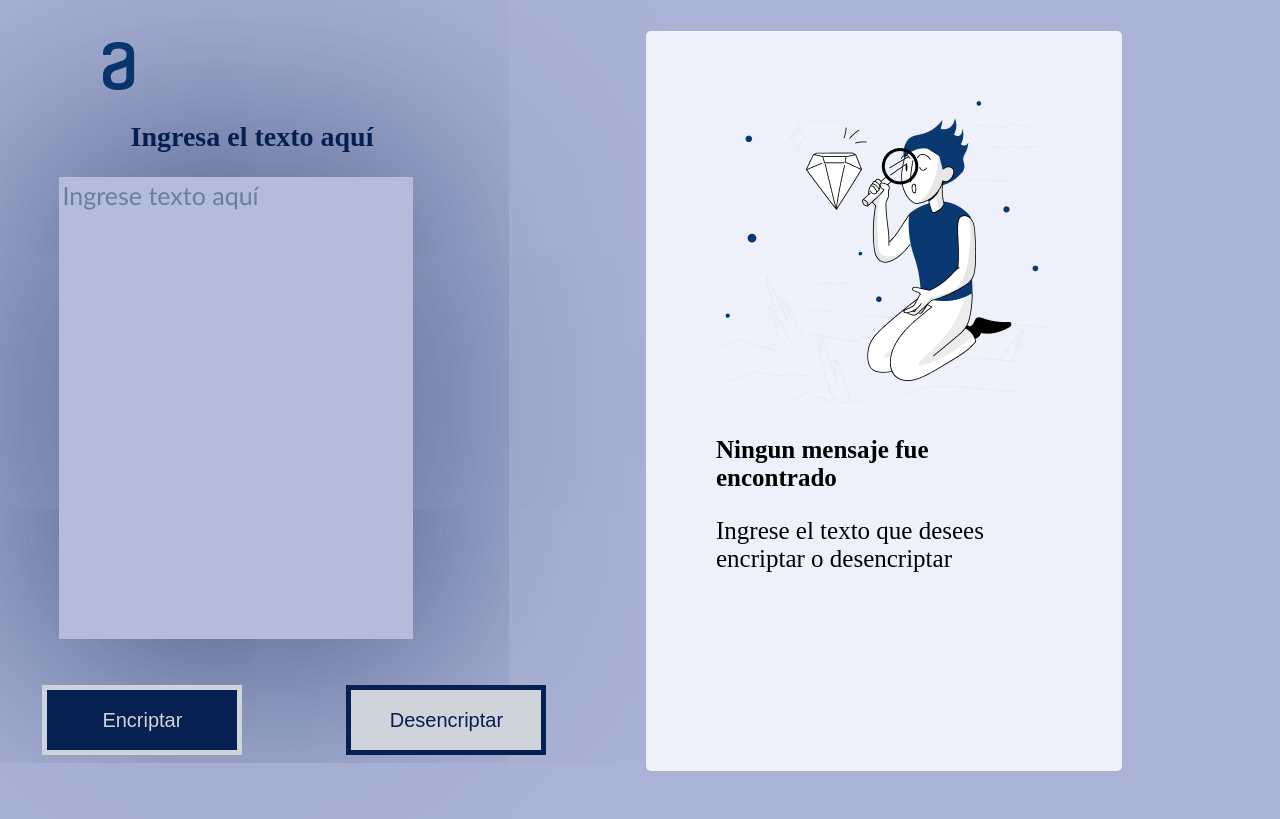
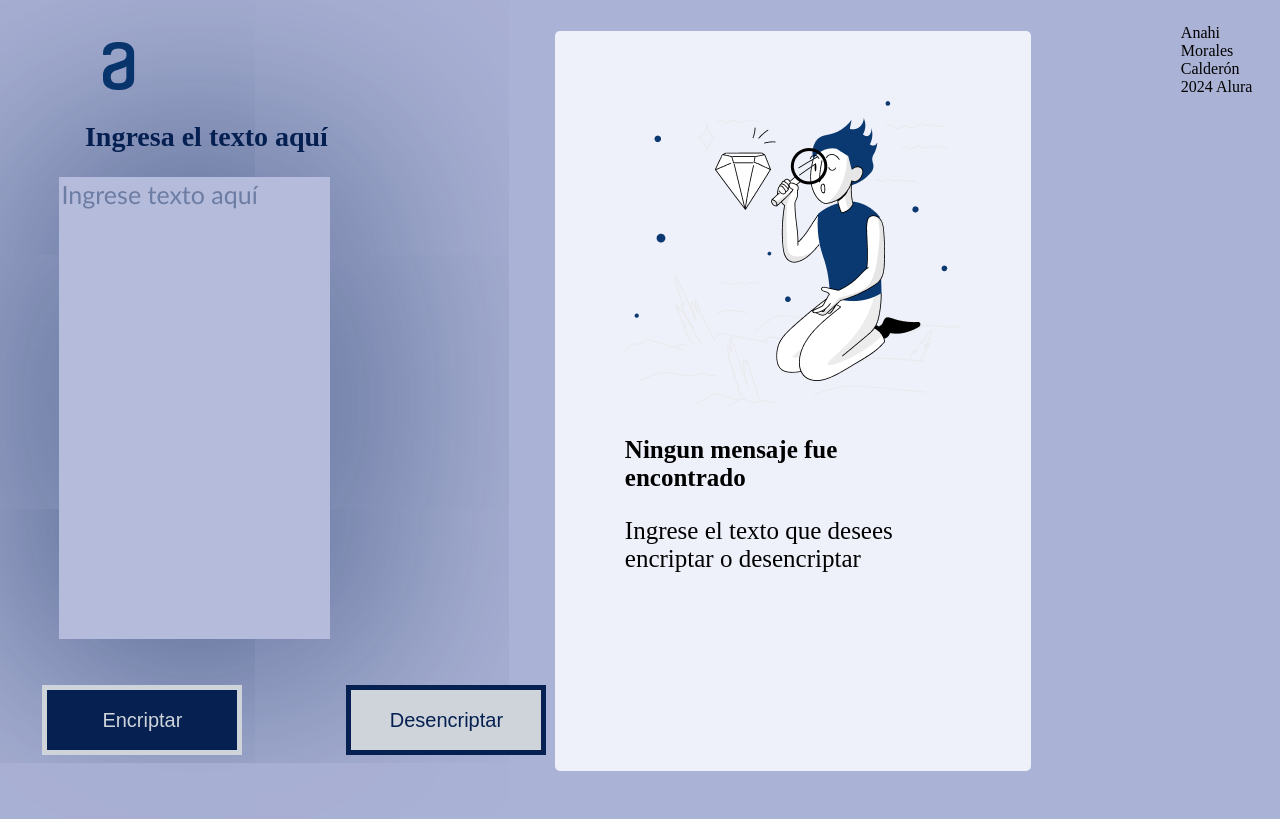
Before and after one commit to anahicalderon/Encriptador-de-texto, a plain HTML site: page index.html in a window 1280 px wide. Drawn offline with Linux system fonts and the light colour scheme.

Commit message:
Update index.html
footer add

```diff
--- a/index.html
+++ b/index.html
@@ -35,6 +35,9 @@
       <textarea id="textoEncriptado">Texto cifrado</textarea>
       <button class="copiar" onclick="copiar()">Copiar</button>
     </div>
+    <footer>
+  <p>Anahi Morales Calderón 2024 Alura</p>
+</footer>
 
     <script src="app.js"></script>
   </body>
```
